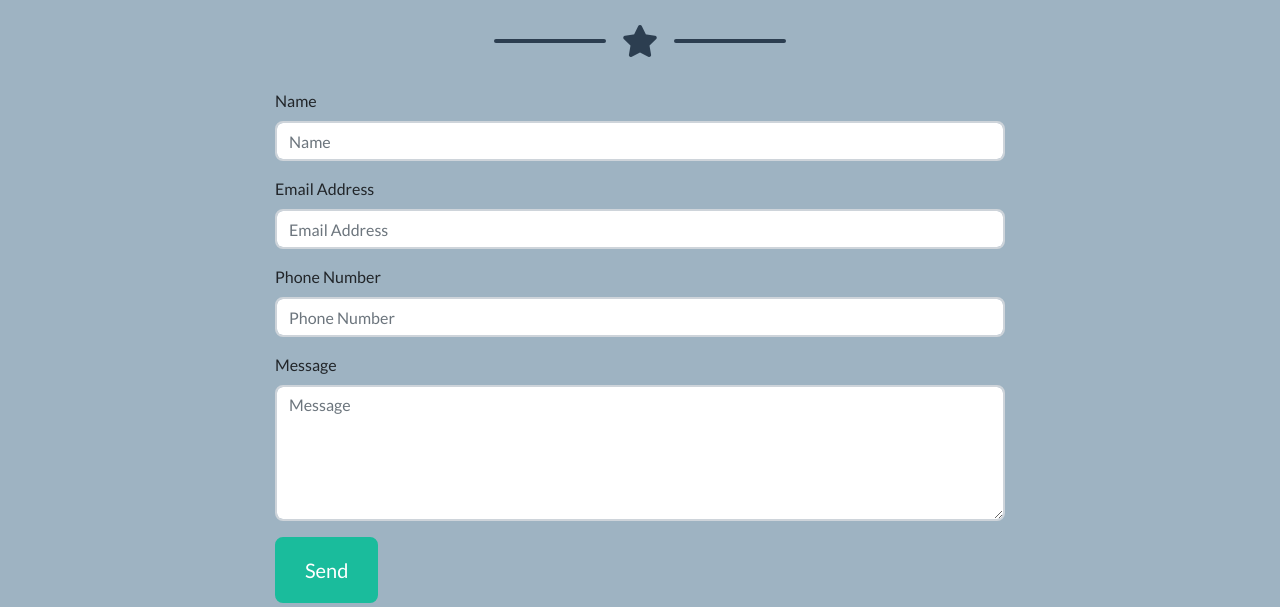
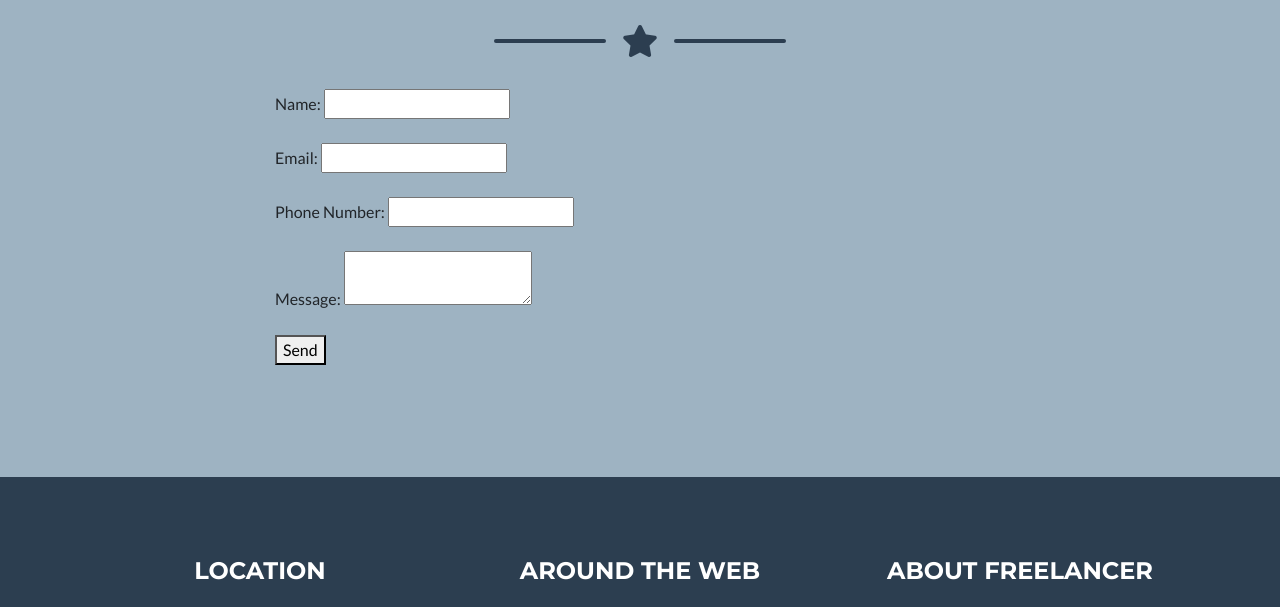
Before and after one commit to callibates/lbrcwebsite, a website with bundled scripts: page index.html in a window 1280 px wide. Shown: the part 1969-2576 px from the top of the page. Built offline with nearby package versions, Linux system fonts and the light colour scheme.

Commit message:
making form look bad

```diff
--- a/index.html
+++ b/index.html
@@ -223,19 +223,21 @@
         <div class="col-lg-8 mx-auto">
           <!-- To configure the contact form email address, go to mail/contact_me.php and update the email address in the PHP file on line 19. -->
           <form name="SubmitContact"  data-netlify="true">
-                <p><label>Name</label>
-                <input class="form-control" id="name" type="text" placeholder="Name" required="required" data-validation-required-message="Please enter your name.">
-                <p class="help-block text-danger"></p></p>
-                <p><label>Email Address</label>
-                <input class="form-control" id="email" type="email" placeholder="Email Address" required="required" data-validation-required-message="Please enter your email address.">
-                <p class="help-block text-danger"></p></p>
-                <p><label>Phone Number</label>
-                <input class="form-control" id="phone" type="tel" placeholder="Phone Number" required="required" data-validation-required-message="Please enter your phone number.">
-                <p class="help-block text-danger"></p></p>
-                <p><label>Message</label>
-                <textarea class="form-control" id="message" rows="5" placeholder="Message" required="required" data-validation-required-message="Please enter a message."></textarea>
-                <p class="help-block text-danger"></p></p>
-                <button type="submit" class="btn btn-primary btn-xl" id="sendMessageButton">Send</button>
+                <p>
+                        <label>Name: <input type="text" name="name" /></label>
+                      </p>
+                      <p>
+                        <label>Email: <input type="email" name="email" /></label>
+                      </p>
+                      <p>
+                        <label>Phone Number: <input type="text" name="name" /></label>
+                      </p>
+                      <p>
+                        <label>Message: <textarea name="message"></textarea></label>
+                      </p>
+                      <p>
+                        <button type="submit">Send</button>
+                      </p>
           </form>
         </div>
       </div>
```
